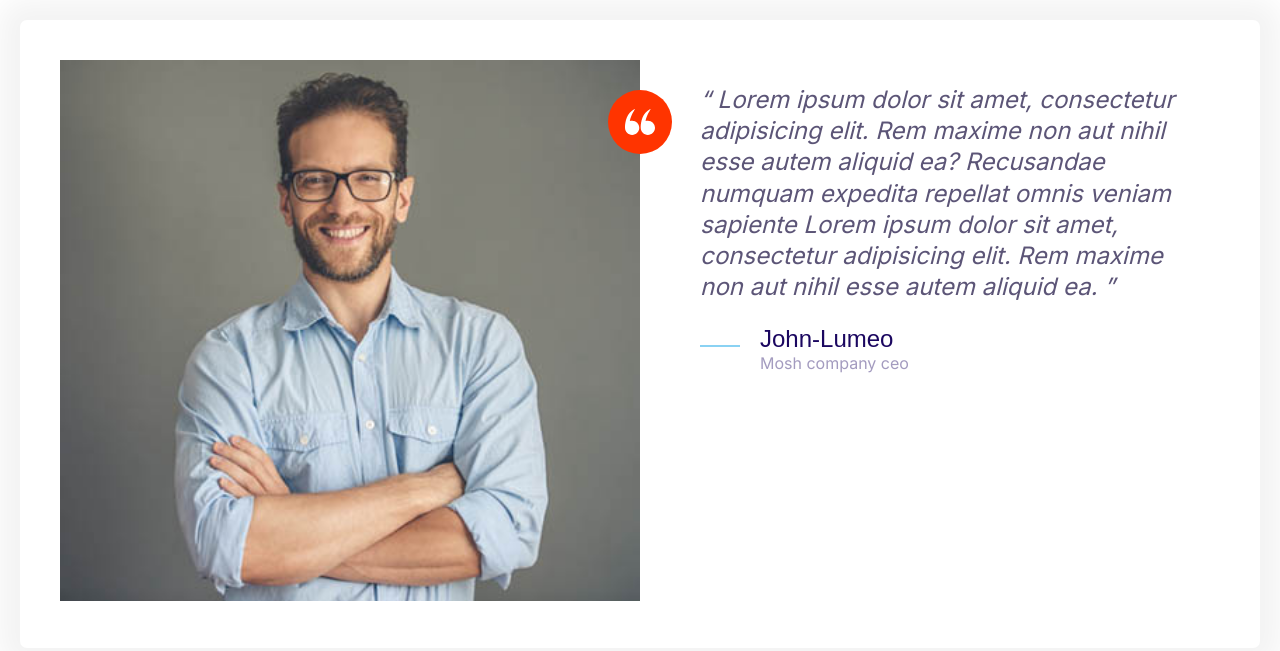
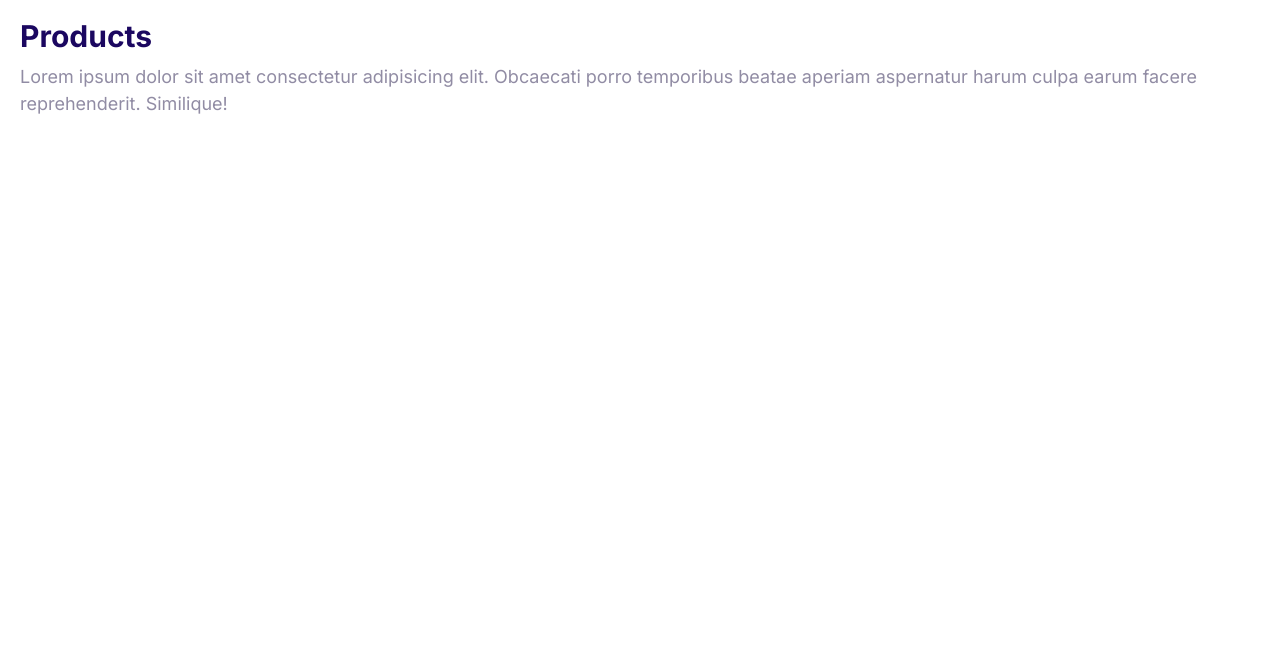
Before and after one commit to mukeshgurusamy-dev/Moshify, a plain HTML site: page index.html in a window 1280 px wide. Drawn offline with Linux system fonts and the light colour scheme.

Commit message:
collapsible component small(update)

```diff
--- a/index.html
+++ b/index.html
@@ -15,43 +15,22 @@
     <link rel="stylesheet" href="CSS/styles.css" />
   </head>
   <body style="padding: 2rem">
-    <div class="card testimonial">
-      <div class="grid grid--1x2">
-        <!--Image-component-->
-        <div class="testimonial__image">
-          <img src="images/testimonial.jpg" alt="A happy,smiling customer" />
-          <span class="icon-container icon-container--accent">
-            <svg class="icon icon--white icon--small">
-              <use xlink:href="images/sprite.svg#quotes"></use>
-            </svg>
-          </span>
-        </div>
-        <!--QuoteComponent-->
-        <blockquote class="quote">
-          <p class="quote__text">
-            Lorem ipsum dolor sit amet, consectetur adipisicing elit. Rem maxime
-            non aut nihil esse autem aliquid ea? Recusandae numquam expedita
-            repellat omnis veniam sapiente Lorem ipsum dolor sit amet,
-            consectetur adipisicing elit. Rem maxime non aut nihil esse autem
-            aliquid ea.
-          </p>
-          <footer>
-            <div class="media">
-              <div class="media__image">
-                <svg class="icon icon--primary quote__line">
-                  <use xlink:href="images/sprite.svg#line"></use>
-                </svg>
-              </div>
-              <div class="media__body">
-                <h3 class="media__title quote__title">John-Lumeo</h3>
-                <p class="media__content quote__organization">
-                  Mosh company ceo
-                </p>
-              </div>
-            </div>
-          </footer>
-        </blockquote>
+    <!--Structure of collapsible component not skin-->
+    <div class="collapsible collapsible--expanded">
+      <header class="collapsible__header">
+        <h2 class="collapsible__heading">Products</h2>
+        <svg class="icon icon--white collapsible__chevron">
+          <use xlink:href="images/chevron.svg"></use>
+        </svg>
+      </header>
+      <div class="collapsible__content">
+        <p>
+          Lorem ipsum dolor sit amet consectetur adipisicing elit. Obcaecati
+          porro temporibus beatae aperiam aspernatur harum culpa earum facere
+          reprehenderit. Similique!
+        </p>
       </div>
     </div>
+    <script src="js/main.js"></script>
   </body>
 </html>
```
